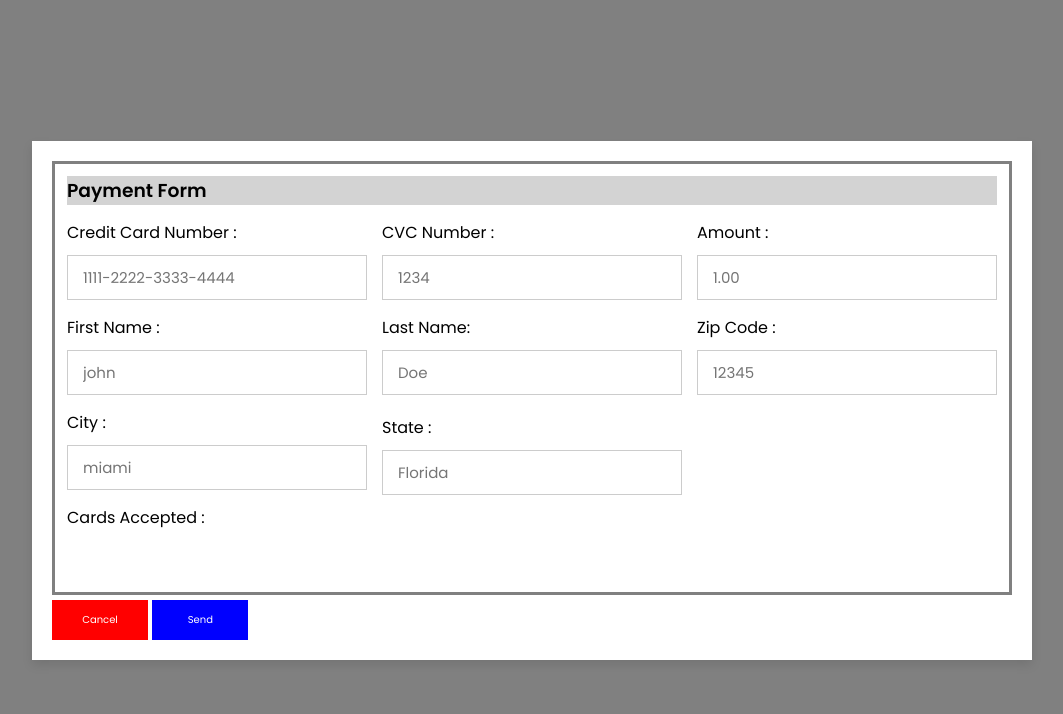
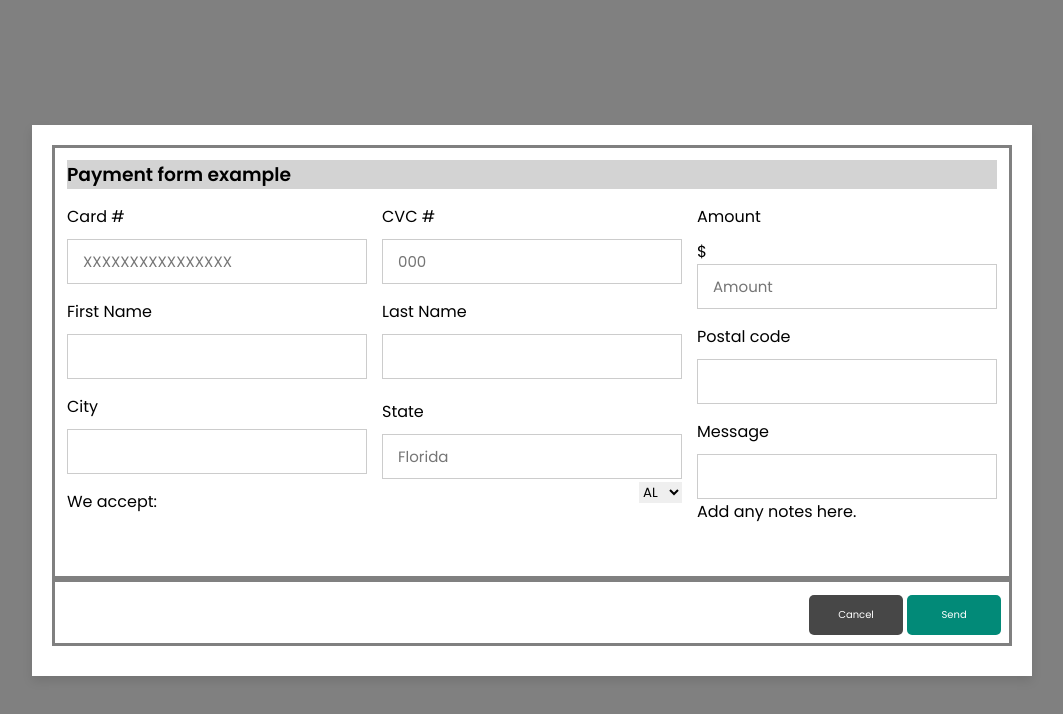
Before and after one commit to 4GeeksAcademy/beltranr20-HTML5form, a plain HTML site: page index.html in a window 1280 px wide. Shown: the whole page, without its empty margins (108-1171 px from the left). Drawn offline with Linux system fonts and the light colour scheme.

Commit message:
Button & text changes

```diff
--- a/index.html
+++ b/index.html
@@ -17,7 +17,7 @@
 
 
 	<div class="container2">
-	<h3 class="title">Payment Form</h3>
+	    <h3 class="title">Payment form example</h3>
 
         <div class="row">
 
@@ -27,23 +27,23 @@
 
 
 		    <div class="inputBox">
-                    <span>credit card number :</span>
-                    <input type="number" placeholder="1111-2222-3333-4444">
+                        <span>Card #</span>
+                        <input type="number" placeholder="XXXXXXXXXXXXXXXX">
                     </div>
 
 
             <div class="inputBox">
-                    <span>First name :</span>
-                    <input type="text" placeholder="john">
+                        <span>First Name</span>
+                        <input type="text">
                     </div>
 
 		    <div class="inputBox">
-                    <span>city :</span>
-                    <input type="text" placeholder="miami">
+                        <span>City</span>
+                        <input type="text">
                     </div>
 
 		    <div class="inputBox">
-                    <span>cards accepted :</span>
+                        <span>We accept:</span>
                         <img src="images/card_img.png" alt="">
                     </div>
 
@@ -55,20 +55,79 @@
                 <div class="col">
 
                     <div class="inputBox">
-                        <span>CVC number :</span>
-                        <input type="text" placeholder="1234">
+                            <span>CVC #</span>
+                            <input type="text" placeholder="000">
                     </div>
 
 
                     <div class="inputBox">
-                    <span>Last name:</span>
-                    <input type="text" placeholder="Doe">
+                            <span>Last Name</span>
+                            <input type="text">
                     </div>
 
-		<div class="flex">
+		        <div class="container4 flex">
+
                     <div class="inputBox">
-                        <span>state :</span>
+                            <span>State</span>
                             <input type="text" placeholder="Florida">
+                            <div align= "right">
+
+                                <select>
+                                    <option value="AL">AL</option>
+                                    <option value="AK">AK</option>
+                                    <option value="AR">AR</option>
+                                    <option value="AZ">AZ</option>
+                                    <option value="CA">CA</option>
+                                    <option value="CO">CO</option>
+                                    <option value="CT">CT</option>
+                                    <option value="DC">DC</option>
+                                    <option value="DE">DE</option>
+                                    <option value="FL">FL</option>
+                                    <option value="GA">GA</option>
+                                    <option value="HI">HI</option>
+                                    <option value="IA">IA</option>
+                                    <option value="ID">ID</option>
+                                    <option value="IL">IL</option>
+                                    <option value="IN">IN</option>
+                                    <option value="KS">KS</option>
+                                    <option value="KY">KY</option>
+                                    <option value="LA">LA</option>
+                                    <option value="MA">MA</option>
+                                    <option value="MD">MD</option>
+                                    <option value="ME">ME</option>
+                                    <option value="MI">MI</option>
+                                    <option value="MN">MN</option>
+                                    <option value="MO">MO</option>
+                                    <option value="MS">MS</option>
+                                    <option value="MT">MT</option>
+                                    <option value="NC">NC</option>
+                                    <option value="NE">NE</option>
+                                    <option value="NH">NH</option>
+                                    <option value="NJ">NJ</option>
+                                    <option value="NM">NM</option>
+                                    <option value="NV">NV</option>
+                                    <option value="NY">NY</option>
+                                    <option value="ND">ND</option>
+                                    <option value="OH">OH</option>
+                                    <option value="OK">OK</option>
+                                    <option value="OR">OR</option>
+                                    <option value="PA">PA</option>
+                                    <option value="RI">RI</option>
+                                    <option value="SC">SC</option>
+                                    <option value="SD">SD</option>
+                                    <option value="TN">TN</option>
+                                    <option value="TX">TX</option>
+                                    <option value="UT">UT</option>
+                                    <option value="VT">VT</option>
+                                    <option value="VA">VA</option>
+                                    <option value="WA">WA</option>
+                                    <option value="WI">WI</option>
+                                    <option value="WV">WV</option>
+                                    <option value="WY">WY</option>
+                                </select>
+
+                                    </div>
+
                         </div>
  		                    </div>
             </div>
@@ -76,31 +135,35 @@
 
 	    <div class="col">
 
-
+		    <div class="inputBox">
+                     <span>Amount</span>
+                     <p>$</p>
+                     <input type="number" placeholder="Amount">
+                </div>
 
             <div class="inputBox">
-                     <span>Amount :</span>
-                     <input type="number" placeholder="1.00">
+                    <span>Postal code</span>
+                    <input type="text">
                 </div>
 
+             <div class="inputBox">
+                    <span>Message</span>
+                    <input type="text">
+                    <p>Add any notes here.</p>
+                </div>
 
-
-
-                    <div class="inputBox">
-                        <span>zip code :</span>
-                        <input type="text" placeholder="12345">
+            </div>
    	    </div>
     </div>
 
-   	</div>
+    <div class="container3" align= "right">
 
+            <input type="submit" value="Cancel" class="cancel-btn">
 
+            <input type="submit" value="Send" class="send-btn">
 
             </div>
 
-        <input type="submit" value="cancel" class="cancel-btn">
-
-        <input type="submit" value="send" class="send-btn">
 
 
     </form>
--- a/styles.css
+++ b/styles.css
@@ -5,7 +5,7 @@
   margin:0; padding:0;
   box-sizing: border-box;
   outline: none; border:none;
-  text-transform: capitalize;
+  /* text-transform: capitalize; */
   transition: all .2s linear;
 }
 
@@ -82,20 +82,22 @@
   width: 10%;
   padding:12px;
   font-size: 10px;
-  background: red;
+  background: rgb(71, 71, 71);
   color:#fff;
   margin-top: 5px;
   cursor: pointer;
+  border-radius: 5px;
 }
 
 .container form .send-btn{
   width: 10%;
   padding:12px;
   font-size: 10px;
-  background: blue;
+  background: rgb(2, 138, 120);
   color:#fff;
   margin-top: 5px;
   cursor: pointer;
+  border-radius: 5px;
 }
 
 .container form .submit-btn:hover{
@@ -111,3 +113,12 @@ border-color: gray;
 border-style:solid;
 padding:12px;
 }
+
+
+.container3{
+  border-color: gray;
+  border-style:solid;
+  padding:8px;
+  margin-bottom: 10px;
+  right: 0px;
+  }
```
Lines whose indentation alone changed are shown as unchanged.
